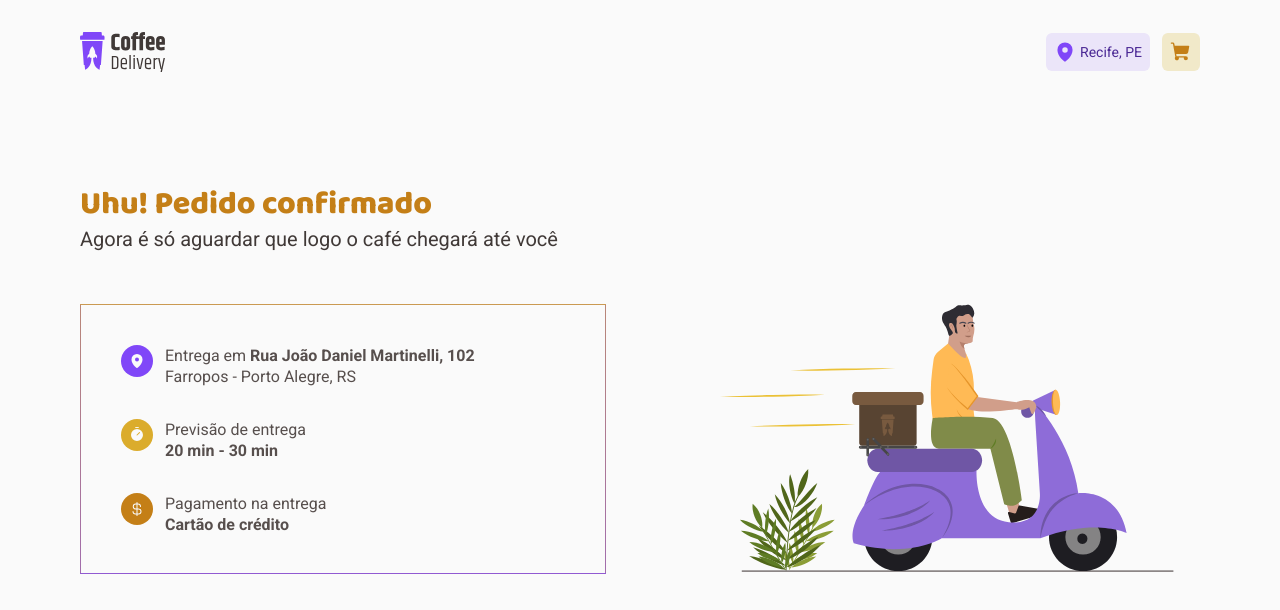
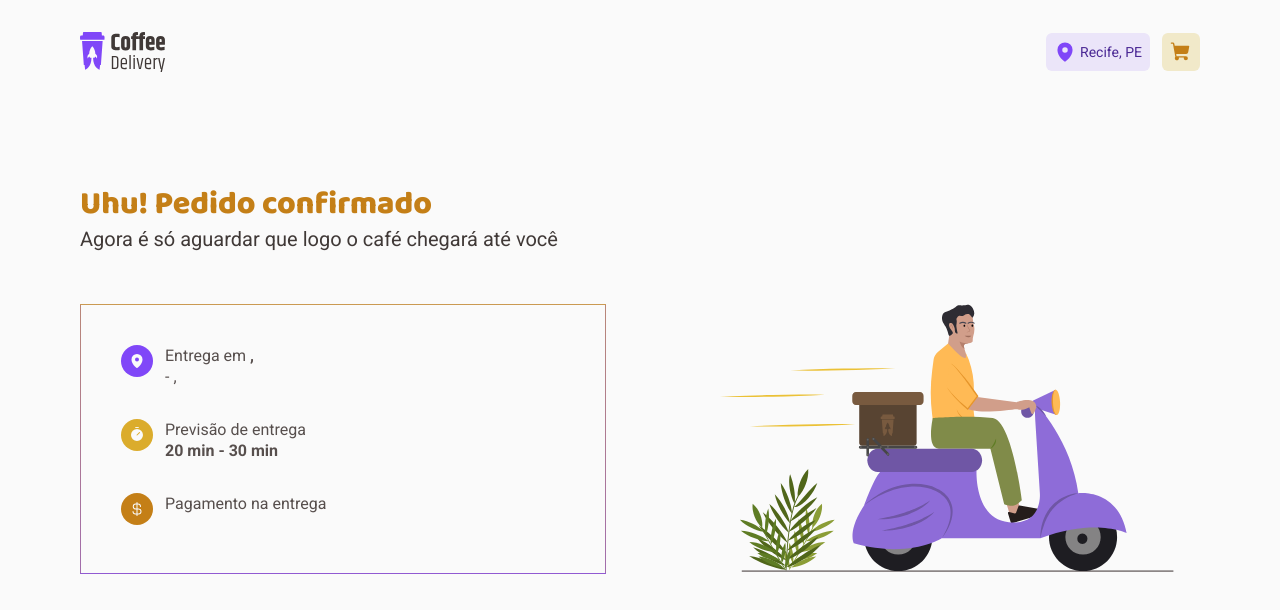
Before and after one commit to guilhermetravinski/ignite-coffee-delivery-1, a React (Vite) app: page /order-completed in a window 1280 px wide. Shown: the top 610 px of the page. Built offline with nearby package versions, Linux system fonts and the light colour scheme.

Commit message:
feat: render delivery address and payment method dynamically in OrderCompleted page

```diff
--- a/src/contexts/CartContext.tsx
+++ b/src/contexts/CartContext.tsx
@@ -16,7 +16,7 @@ import {
 type CartContextData = {
   cartItems: CartItem[]
   totalPrice: number
-  paymentMethod?: 'credit-card' | 'debit-card' | 'money'
+  paymentMethod?: 'credit-card' | 'debit-card' | 'money' | null
   deliveryAddress?: DeliveryAddress
   addItemToCart: (cartItem: addItemToCartParams) => void
   removeItemFromCart: (cartItemId: string) => void
@@ -50,7 +50,7 @@ export function CartContextProvider({ children }: CartContextProviderProps) {
     paymentMethod: null,
   })
 
-  const { cartItems, totalPrice } = cartState
+  const { cartItems, totalPrice, paymentMethod, deliveryAddress } = cartState
 
   function addItemToCart(cartItem: addItemToCartParams) {
     dispatch(addItemToCartAction(cartItem))
@@ -82,6 +82,8 @@ export function CartContextProvider({ children }: CartContextProviderProps) {
       value={{
         cartItems,
         totalPrice,
+        paymentMethod,
+        deliveryAddress,
         addItemToCart,
         removeItemFromCart,
         decreaseCartItemQuantity,
--- /dev/null
+++ b/src/helpers/getPaymentMethodName.ts
@@ -0,0 +1,15 @@
+export function getPaymentMethodName(
+  paymentMethod: 'credit-card' | 'debit-card' | 'money',
+) {
+  if (paymentMethod === 'credit-card') {
+    return 'Cartão de crédito'
+  }
+
+  if (paymentMethod === 'debit-card') {
+    return 'Cartão de Débito'
+  }
+
+  if (paymentMethod === 'money') {
+    return 'Dinheiro'
+  }
+}
--- a/src/pages/OrderCompleted/index.tsx
+++ b/src/pages/OrderCompleted/index.tsx
@@ -6,8 +6,13 @@ import {
 } from './styles'
 import orderCompleted from '../../assets/order-completed.svg'
 import { CurrencyDollar, MapPin, Timer } from 'phosphor-react'
+import { useContext } from 'react'
+import { CartContext } from '../../contexts/CartContext'
+import { getPaymentMethodName } from '../../helpers/getPaymentMethodName'
 
 export function OrderCompleted() {
+  const { deliveryAddress, paymentMethod } = useContext(CartContext)
+
   return (
     <OrderCompletedContainer>
       <TitlesContainer>
@@ -21,9 +26,15 @@ export function OrderCompleted() {
             <MapPin size={32} weight="fill" />
             <div>
               <p>
-                Entrega em <strong>Rua João Daniel Martinelli, 102</strong>
+                Entrega em{' '}
+                <strong>
+                  {deliveryAddress?.street}, {deliveryAddress?.number}
+                </strong>
               </p>
-              <p>Farropos - Porto Alegre, RS</p>
+              <p>
+                {deliveryAddress?.neighborhood} - {deliveryAddress?.city},{' '}
+                {deliveryAddress?.district}
+              </p>
             </div>
           </InfoContainer>
 
@@ -39,7 +50,7 @@ export function OrderCompleted() {
             <CurrencyDollar size={32} weight="fill" />
             <div>
               <p>Pagamento na entrega</p>
-              <strong>Cartão de crédito</strong>
+              <strong>{getPaymentMethodName(paymentMethod!)}</strong>
             </div>
           </InfoContainer>
         </div>
```
